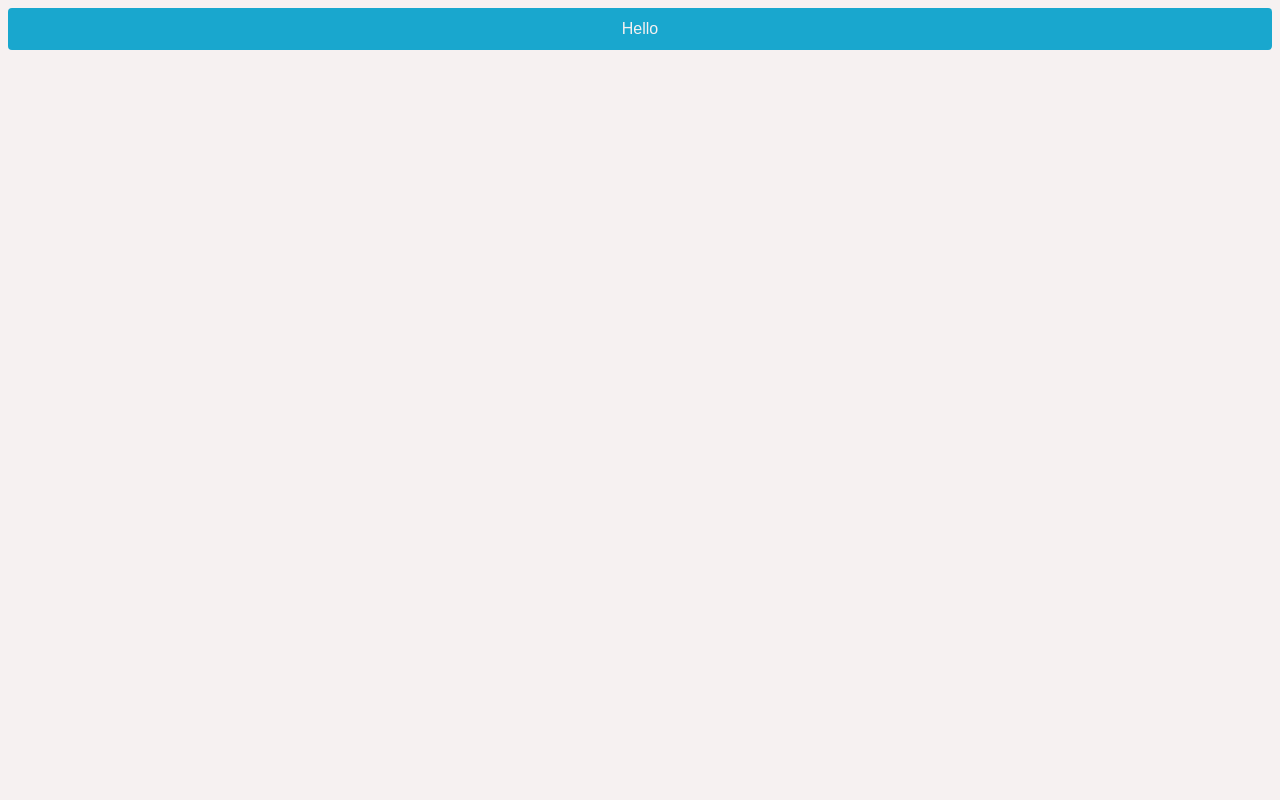
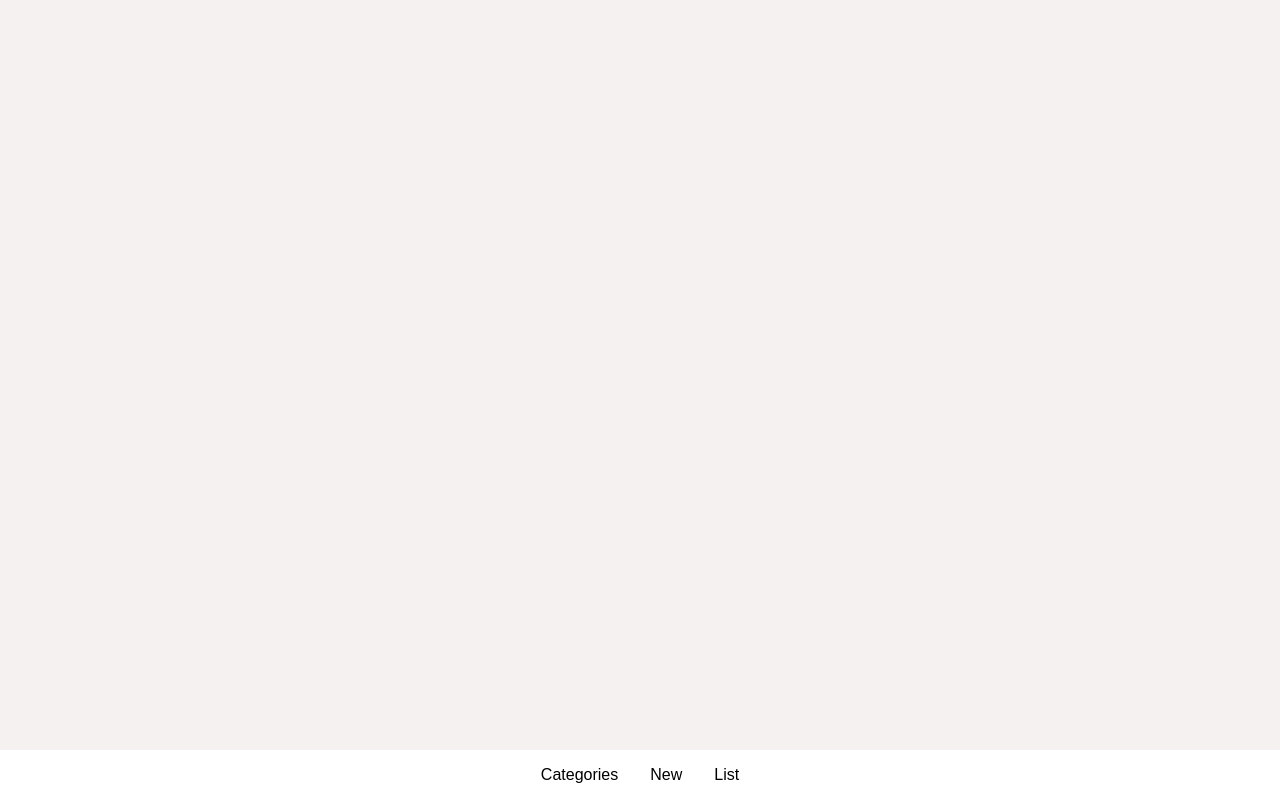
Before and after one commit to kloben/finance-app, a Vue app: page / in a window 1280 px wide. Built offline with nearby package versions, Linux system fonts and the light colour scheme.

Commit message:
Add navbar

```diff
--- a/src/App.vue
+++ b/src/App.vue
@@ -1,11 +1,9 @@
 <script setup lang="ts">
-import VgButton from '@/components/ui/VgButton.vue'
+import Navbar from '@/components/Navbar.vue'
 </script>
 
 <template>
-  <div>
-    <VgButton size="small" type="clear">Hello</VgButton>
-  </div>
+  <Navbar></Navbar>
 </template>
 
 <style scoped>
--- /dev/null
+++ b/src/components/Navbar.vue
@@ -0,0 +1,37 @@
+<template>
+  <div class="navbar">
+    <div class="item">
+      Categories
+    </div>
+    <div class="item">
+      New
+    </div>
+    <div class="item">
+      List
+    </div>
+  </div>
+</template>
+
+<style scoped lang="scss">
+@import "src/styles/colors";
+
+.navbar {
+  position: fixed;
+  bottom: 0;
+  left: 0;
+  background: $white;
+  width: 100%;
+  display: flex;
+  align-items: center;
+  justify-content: center;
+}
+
+.item {
+  cursor: pointer;
+  padding: 16px;
+
+  &:hover {
+    background: darken($white, 10);
+  }
+}
+</style>
--- a/src/styles/_colors.scss
+++ b/src/styles/_colors.scss
@@ -3,3 +3,4 @@ $base: #F6F1F1;
 $primary: #19A7CE;
 $accent: #146C94;
 $secondary: #AFD3E2;
+$white: #FFFFFF;
```
Also changed, not shown: .eslintrc.js.
